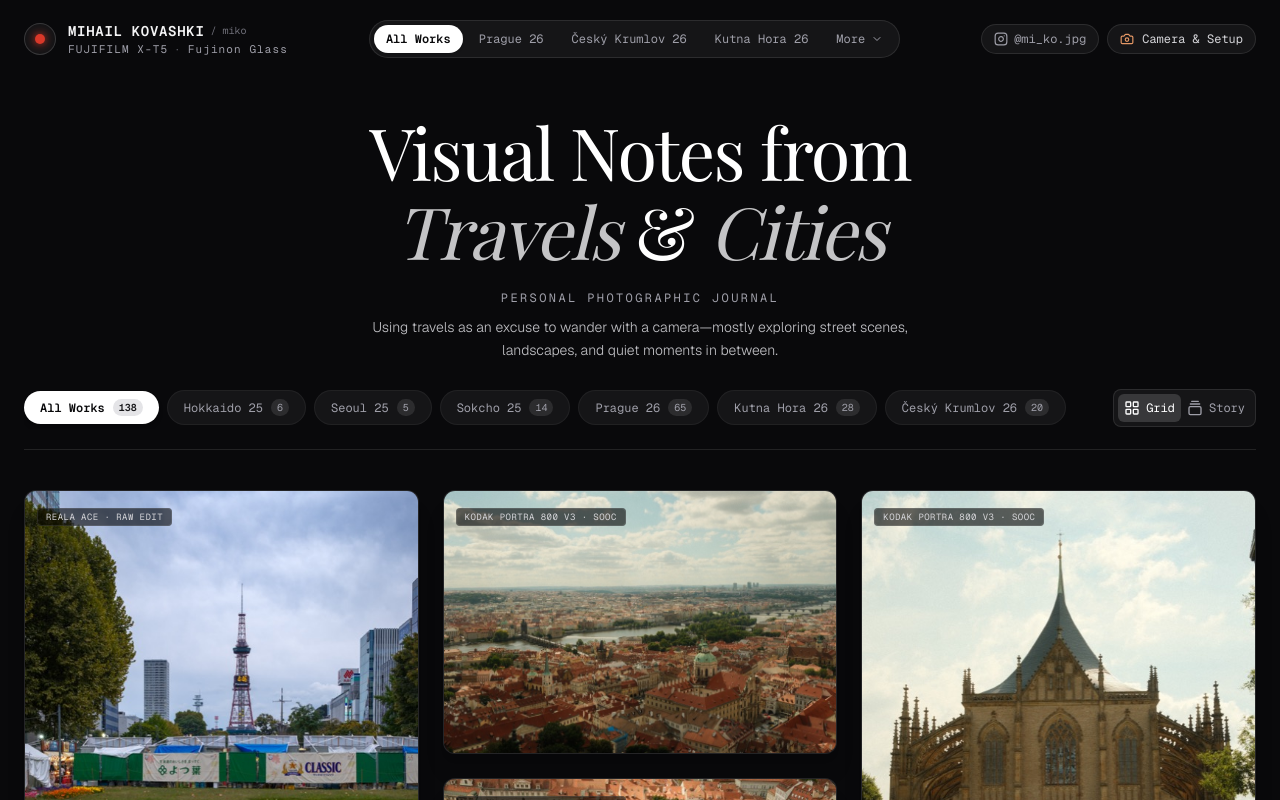
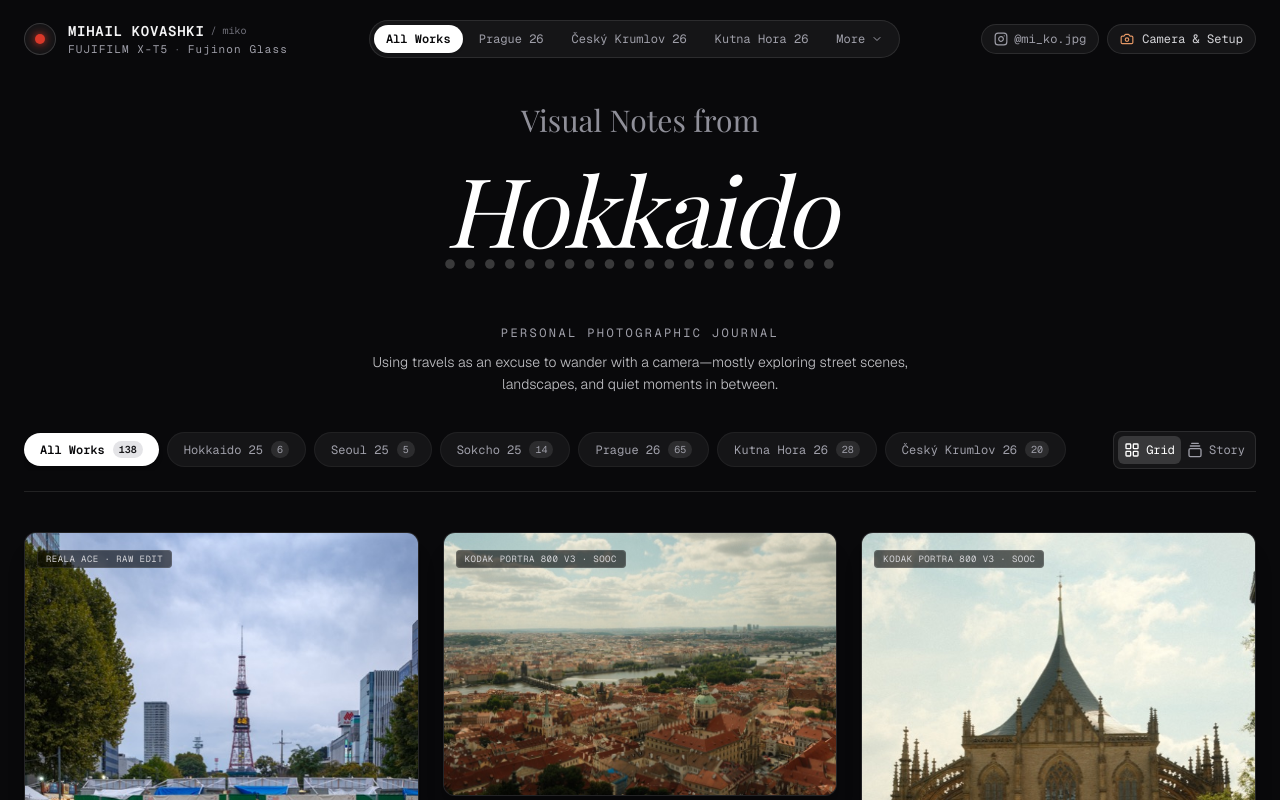
Before and after one commit to mihail-kovashki/photo-portfolio, a Next.js app: page / in a window 1280 px wide. Shown: the top 800 px of the page. Built offline with nearby package versions, Linux system fonts and the light colour scheme; a web font is replaced by a local one.

Commit message:
feat: kinetic headline with lens spotlight, photo peeks, and refined editorial story mode

```diff
--- a/src/app/page.tsx
+++ b/src/app/page.tsx
@@ -110,7 +110,7 @@ export default function Home() {
         />
 
         {/* Hero & Camera Introduction */}
-        <Hero />
+        <Hero onSelectSeries={setActiveSeries} />
 
         {/* Series and View Controls */}
         <SeriesFilter
--- a/src/components/Hero.tsx
+++ b/src/components/Hero.tsx
@@ -1,26 +1,231 @@
 "use client";
 
-import { motion } from "framer-motion";
+import { useState, useEffect, useMemo } from "react";
+import {
+  motion,
+  AnimatePresence,
+  useMotionValue,
+  useSpring,
+  useMotionTemplate,
+} from "framer-motion";
+import { photos } from "@/data/photos";
 
-export function Hero() {
+interface PlaceInfo {
+  name: string;
+  seriesId: string;
+  seriesName: string;
+}
+
+const PLACES: PlaceInfo[] = [
+  { name: "Prague", seriesId: "prague-26", seriesName: "Prague 26" },
+  { name: "Seoul", seriesId: "seoul-25", seriesName: "Seoul 25" },
+  { name: "Hokkaido", seriesId: "hokkaido-25", seriesName: "Hokkaido 25" },
+  { name: "Český Krumlov", seriesId: "cesky-krumlov-26", seriesName: "Český Krumlov 26" },
+  { name: "Sokcho", seriesId: "sokcho-25", seriesName: "Sokcho 25" },
+  { name: "Kutná Hora", seriesId: "kutna-hora-26", seriesName: "Kutna Hora 26" },
+];
+
+interface HeroProps {
+  onSelectSeries?: (seriesId: string) => void;
+}
+
+export function Hero({ onSelectSeries }: HeroProps) {
+  const [index, setIndex] = useState(0);
+  const [photoIndex, setPhotoIndex] = useState(0);
+  const [isPaused, setIsPaused] = useState(false);
+  const [isHovered, setIsHovered] = useState(false);
+  const [isWordHovered, setIsWordHovered] = useState(false);
+
+  // Mouse tracking with smooth photographic spring inertia
+  const mouseX = useMotionValue(-1000);
+  const mouseY = useMotionValue(-1000);
+  const springX = useSpring(mouseX, { stiffness: 140, damping: 20 });
+  const springY = useSpring(mouseY, { stiffness: 140, damping: 20 });
+
+  // Optical lens spotlight gradients (preserving user's custom tuned levels)
+  const ambientLensGlow = useMotionTemplate`radial-gradient(520px circle at ${springX}px ${springY}px, rgba(217, 100, 41, 0.15) 0%, rgba(245, 158, 11, 0.15) 32%, rgba(255, 255, 255, 0.02) 55%, transparent 75%)`;
+  const specularCore = useMotionTemplate`radial-gradient(180px circle at ${springX}px ${springY}px, rgba(255, 255, 255, 0.15), transparent 70%)`;
+
+  const currentPlace = PLACES[index];
+
+  // All photos matching the current place series
+  const seriesPhotos = useMemo(() => {
+    return photos.filter((p) => p.series === currentPlace.seriesName);
+  }, [currentPlace.seriesName]);
+
+  // Selected random preview photograph
+  const previewPhoto = useMemo(() => {
+    if (seriesPhotos.length === 0) return photos[0];
+    return seriesPhotos[photoIndex % seriesPhotos.length];
+  }, [seriesPhotos, photoIndex]);
+
+  useEffect(() => {
+    if (isPaused) return;
+    const timer = setInterval(() => {
+      setIndex((prev) => (prev + 1) % PLACES.length);
+      // Pick a random photo index for the incoming place
+      setPhotoIndex(Math.floor(Math.random() * 20));
+    }, 2800);
+    return () => clearInterval(timer);
+  }, [isPaused]);
+
+  const handleMouseMove = (e: React.MouseEvent<HTMLElement>) => {
+    const rect = e.currentTarget.getBoundingClientRect();
+    mouseX.set(e.clientX - rect.left);
+    mouseY.set(e.clientY - rect.top);
+  };
+
+  const handleMouseEnter = (e: React.MouseEvent<HTMLElement>) => {
+    setIsHovered(true);
+    handleMouseMove(e);
+  };
+
+  const handleMouseLeave = () => {
+    setIsHovered(false);
+    setIsPaused(false);
+    setIsWordHovered(false);
+  };
+
+  const handleWordHoverStart = () => {
+    setIsPaused(true);
+    if (seriesPhotos.length > 1) {
+      let next = Math.floor(Math.random() * seriesPhotos.length);
+      if (next === photoIndex) {
+        next = (next + 1) % seriesPhotos.length;
+      }
+      setPhotoIndex(next);
+    }
+    setIsWordHovered(true);
+  };
+
+  const handleCityClick = (seriesId: string) => {
+    if (onSelectSeries) {
+      onSelectSeries(seriesId);
+    }
+    const galleryEl = document.getElementById("gallery");
+    if (galleryEl) {
+      galleryEl.scrollIntoView({ behavior: "smooth" });
+    } else {
+      window.scrollTo({ top: 380, behavior: "smooth" });
+    }
+  };
+
   return (
-    <section className="pt-20 sm:pt-28 pb-3 sm:pb-6 px-4 sm:px-6 max-w-7xl mx-auto">
+    <section
+      onMouseMove={handleMouseMove}
+      onMouseEnter={handleMouseEnter}
+      onMouseLeave={handleMouseLeave}
+      className="relative w-full pt-16 sm:pt-24 pb-4 sm:pb-8 select-none"
+    >
+      {/* Optical Lens Spotlight Layer (feathered softly towards all component boundaries) */}
+      <motion.div
+        aria-hidden="true"
+        className="pointer-events-none absolute inset-0 overflow-hidden transition-opacity duration-700 ease-out"
+        style={{
+          opacity: isHovered ? 1 : 0,
+          maskImage:
+            "radial-gradient(ellipse 80% 65% at 50% 50%, black 15%, transparent 80%)",
+          WebkitMaskImage:
+            "radial-gradient(ellipse 80% 65% at 50% 50%, black 15%, transparent 80%)",
+        }}
+      >
+        <motion.div
+          className="absolute inset-0"
+          style={{ background: ambientLensGlow }}
+        />
+        <motion.div
+          className="absolute inset-0"
+          style={{ background: specularCore }}
+        />
+      </motion.div>
+
+      {/* Interactive Floating Photo Peek (soft, understated photographic slide) */}
+      <AnimatePresence>
+        {isWordHovered && previewPhoto && (
+          <motion.div
+            key={previewPhoto.id}
+            initial={{ opacity: 0, scale: 0.94, y: 10 }}
+            animate={{ opacity: 1, scale: 1, y: 0 }}
+            exit={{ opacity: 0, scale: 0.96, y: 6 }}
+            transition={{ duration: 0.22, ease: [0.16, 1, 0.3, 1] }}
+            style={{
+              left: springX,
+              top: springY,
+            }}
+            className="pointer-events-none absolute z-30 -translate-x-1/2 -translate-y-[calc(100%+28px)] hidden sm:block w-40 sm:w-44 rounded-md overflow-hidden bg-black/60 backdrop-blur-xl border border-white/10 shadow-[0_16px_36px_rgba(0,0,0,0.65)]"
+          >
+            {/* Soft Photographic Frame */}
+            <div className="relative aspect-[3/2] w-full overflow-hidden bg-zinc-950">
+              <img
+                src={previewPhoto.thumbUrl}
+                alt={currentPlace.name}
+                className="w-full h-full object-cover opacity-90"
+              />
+              <div className="absolute inset-0 bg-gradient-to-t from-black/50 via-transparent to-transparent opacity-40" />
+            </div>
+
+            {/* Understated Editorial Caption */}
+            <div className="px-2 py-1.5 flex items-center justify-between text-[9px] font-mono text-zinc-400 bg-black/40">
+              <span className="tracking-wide text-zinc-300 font-medium">
+                {currentPlace.name}
+              </span>
+              <span className="tracking-wider text-zinc-500">
+                {previewPhoto.aperture} · {previewPhoto.focalLength}
+              </span>
+            </div>
+          </motion.div>
+        )}
+      </AnimatePresence>
+
       <motion.div
         initial={{ opacity: 0, y: 24 }}
         animate={{ opacity: 1, y: 0 }}
         transition={{ duration: 0.8, ease: [0.16, 1, 0.3, 1] }}
-        className="flex flex-col items-center text-center"
+        className="relative z-10 max-w-7xl mx-auto px-4 sm:px-6 flex flex-col items-center text-center"
       >
-        {/* Editorial Heading */}
-        <h1 className="text-4xl sm:text-6xl md:text-7xl font-serif tracking-tight text-white max-w-4xl leading-[1.1] mb-4 sm:mb-5">
-          <span className="block">Visual Notes from</span>
-          <span className="block">
-            <span className="italic font-normal text-[#f4f4f5]/80">Travels</span> &{" "}
-            <span className="italic font-normal text-[#f4f4f5]/80">Cities</span>
+        {/* Editorial Heading with Hierarchical Scale Contrast */}
+        <h1
+          aria-label={`Visual Notes from ${PLACES.map((p) => p.name).join(", ")}`}
+          className="max-w-4xl mb-4 sm:mb-6 cursor-default flex flex-col items-center"
+        >
+          {/* Subdued Premise / Lead-in */}
+          <span className="text-lg sm:text-2xl md:text-3xl font-serif text-zinc-400/90 font-light tracking-normal leading-relaxed">
+            Visual Notes from
+          </span>
+
+          {/* Monumental Hero Subject (City Flipper) */}
+          <span className="block mt-1 sm:mt-2 text-4xl sm:text-6xl md:text-7xl lg:text-8xl font-serif tracking-tight text-white leading-[1.15]">
+            <span
+              className="inline-block h-[1.38em] overflow-hidden relative cursor-pointer px-3 sm:px-5"
+              aria-hidden="true"
+              onMouseEnter={handleWordHoverStart}
+              onMouseLeave={() => {
+                setIsPaused(false);
+                setIsWordHovered(false);
+              }}
+              onClick={() => handleCityClick(currentPlace.seriesId)}
+            >
+              <AnimatePresence mode="popLayout">
+                <motion.span
+                  key={currentPlace.name}
+                  initial={{ y: "110%", opacity: 0, filter: "blur(6px)" }}
+                  animate={{ y: "0%", opacity: 1, filter: "blur(0px)" }}
+                  exit={{ y: "-110%", opacity: 0, filter: "blur(6px)" }}
+                  transition={{
+                    y: { type: "spring", stiffness: 240, damping: 24 },
+                    opacity: { duration: 0.28 },
+                    filter: { duration: 0.24 },
+                  }}
+                  className="block italic font-normal text-white hover:text-zinc-100 transition-colors underline decoration-white/20 underline-offset-[8px] sm:underline-offset-[12px] decoration-dotted hover:decoration-white/60 whitespace-nowrap px-1"
+                >
+                  {currentPlace.name}
+                </motion.span>
+              </AnimatePresence>
+            </span>
           </span>
         </h1>
 
-        {/* Narrative Description (Option B: Monospace tag + clean Sans body) */}
+        {/* Narrative Description (Monospace tag + clean Sans body) */}
         <p className="text-[11px] sm:text-xs font-mono uppercase tracking-[0.2em] text-zinc-400 mb-2.5">
           Personal Photographic Journal
         </p>
--- a/src/components/SeriesFilter.tsx
+++ b/src/components/SeriesFilter.tsx
@@ -108,7 +108,7 @@ export function SeriesFilter({
       : undefined;
 
   return (
-    <div className="max-w-7xl mx-auto px-4 sm:px-6 mb-6 sm:mb-10">
+    <div id="gallery" className="max-w-7xl mx-auto px-4 sm:px-6 mb-6 sm:mb-10 scroll-mt-24">
       <div className="flex items-center justify-between gap-4 pb-3 sm:pb-5 border-b border-white/10">
         {/* Dynamic Series Tabs with Click-and-Drag Mouse Scroll & Fade Affordance */}
         <div
```
Also changed, not shown: src/components/PhotoCard.tsx (+16 -19 lines), 1 other file (tests, documents, lock files or other folders).
